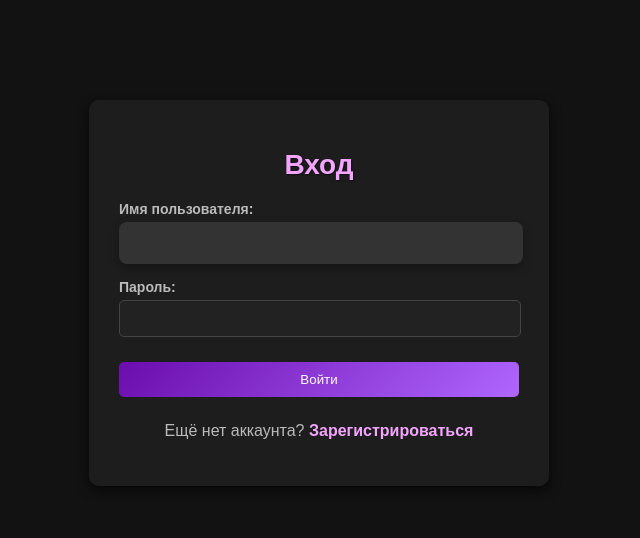
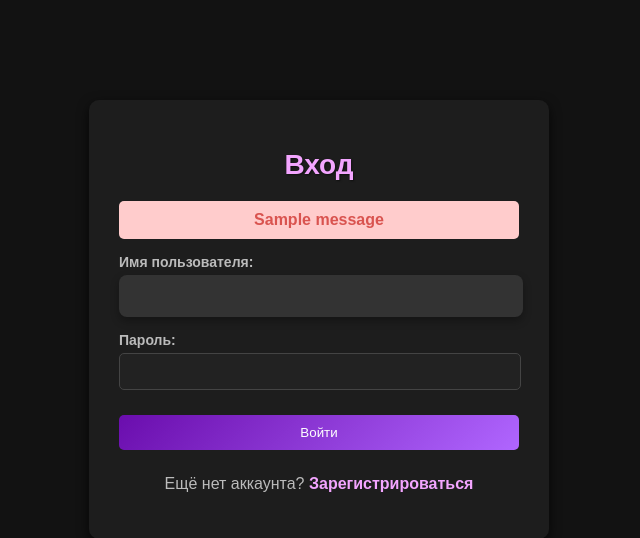
Before and after one commit to Sayrrexe/GameBoard, a Django app: page /login/ in a window 1280 px wide. Shown: the top 538 px of the page, without its empty margins (321-961 px from the left). Run offline with Django 5.2, Linux system fonts and the light colour scheme; tables that the repository leaves empty hold one stand-in row (values such as "Sample post"); one stand-in notice (Sample message) is shown; some libraries are stand-ins or nearby versions.

Commit message:
добавил собственное представление входа с отработкой ошибок

```diff
--- a/newsboard/ads/templates/ads/login.html
+++ b/newsboard/ads/templates/ads/login.html
@@ -16,7 +16,16 @@
             box-shadow: 0 4px 12px rgba(0, 0, 0, 0.7);
             color: #e0e0e0;
             text-align: center;
-                align: center;
+        }
+
+        /* Сообщения об ошибках */
+        .error-message {
+            background-color: #ffcccc;
+            color: #d9534f;
+            padding: 10px;
+            border-radius: 5px;
+            margin-bottom: 15px;
+            font-weight: bold;
         }
 
         /* Заголовок */
@@ -96,6 +105,16 @@
 <body>
     <div class="login-container">
         <h1>Вход</h1>
+
+        <!-- Блок для вывода сообщений -->
+        {% if messages %}
+            {% for message in messages %}
+                <div class="error-message">
+                    {{ message }}
+                </div>
+            {% endfor %}
+        {% endif %}
+
         <form method="post" action="{% url 'login' %}">
             {% csrf_token %}
             <div class="form-group">
--- a/newsboard/ads/urls.py
+++ b/newsboard/ads/urls.py
@@ -1,5 +1,5 @@
 from django.urls import path
-from django.contrib.auth.views import LoginView
+
 from .views import AdDetailView
 from . import views
 
@@ -8,7 +8,7 @@ urlpatterns = [
     path('', views.index, name='index'),
     # регестрация и авторизация
     path('register/', views.register, name='register'),
-    path('login/', LoginView.as_view(template_name='ads/login.html'), name='login'),
+    path('login/', views.login_view, name='login'),
     # подтвержедение почты
     path('email-confirmation/', views.email_confirmation, name='email_confirmation'),
     path('email-confirmation/resend-confirmation-code', views.resend_code_view, name='resend_confirmation_code'),
--- a/newsboard/ads/views.py
+++ b/newsboard/ads/views.py
@@ -5,7 +5,7 @@ from django.db.models import Q
 
 from django.shortcuts import render, redirect, get_object_or_404
 from django.contrib import messages
-from django.contrib.auth import login, logout
+from django.contrib.auth import login, logout, authenticate
 from django.contrib.auth.decorators import login_required
 from django.core.mail import send_mail
 
@@ -105,6 +105,20 @@ def email_confirmation(request):
             messages.error(request, "Неправильный код подтверждения")
 
     return render(request, 'ads/email_confirmation.html')
+
+
+def login_view(request):
+    if request.method == "POST":
+        username = request.POST.get("username")
+        password = request.POST.get("password")
+        user = authenticate(request, username=username, password=password)
+
+        if user is not None:
+            login(request, user)
+            return redirect('index')
+        else:
+            messages.error(request, "Неправильное имя пользователя или пароль.")
+    return render(request, "ads/login.html")
 
 
 # Профиль пользователя
```
Lines whose indentation alone changed are shown as unchanged.
